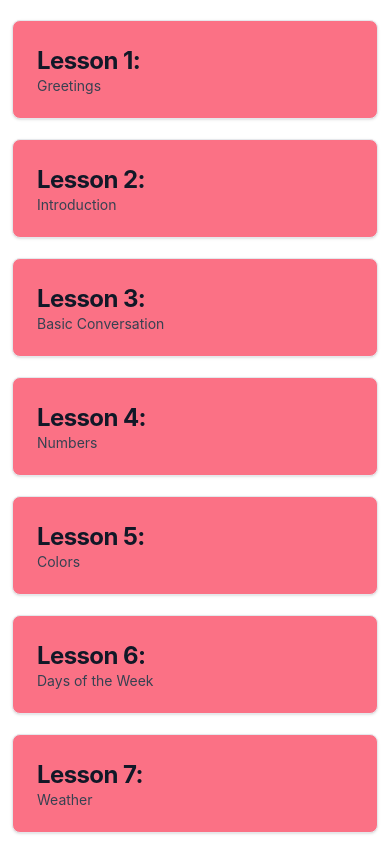
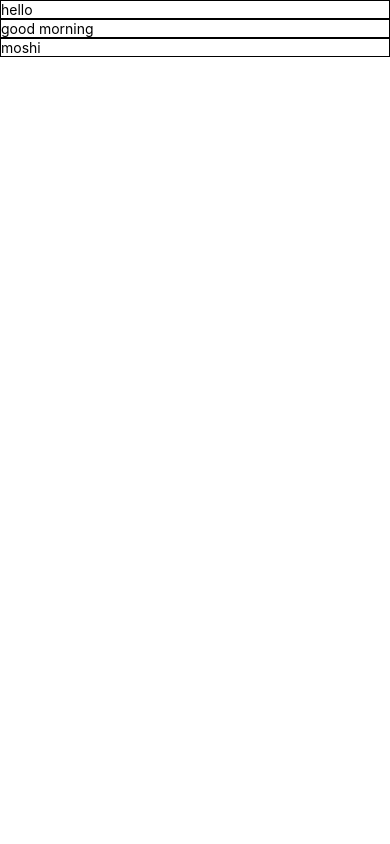
Before and after one commit to alrayhan587/TheSpiceApp, a React Native app: screen /Root in a window 390 px wide. Built offline with nearby package versions, Linux system fonts and the light colour scheme.

Commit message:
UpdateIt

```diff
--- a/App.js
+++ b/App.js
@@ -6,11 +6,13 @@ import ConversationScreen from './Screens/ConversationScreen'
 import LoginScreen1 from './Screens/LoginScreen1'
 import ConversationListScreen from './Screens/ConversationListScreen'
 import LearningPath from './Screens/LearningPath'
+import GameScreen1 from './Screens/GameScreen1'
 
 const App = () => {
   return (
     // <App_navigation></App_navigation>
-    <LearningPath></LearningPath>
+    // <LearningPath></LearningPath>
+    <GameScreen1></GameScreen1>
     // <ConversationScreen></ConversationScreen>
 
     // <ConversationListScreen></ConversationListScreen>
--- /dev/null
+++ b/Screens/GameScreen1.js
@@ -0,0 +1,34 @@
+import { View, Text, TouchableOpacity } from 'react-native';
+import React, { useState } from 'react'
+
+const GameScreen1 = () => {
+    const obj1 = { eng: "hello", jap: "moshi" };
+    const obj2 = { eng: "good morning", jap: "konichiwa" };
+
+    const [currentObjectIndex, setCurrentObjectIndex] = useState(0); // State to track the index of the current object
+
+    const handlePress = () => {
+        setCurrentObjectIndex(prevIndex => (prevIndex + 1) % objects.length); // Update the index to the next object
+    };
+    const objects = [obj1, obj2];
+    return (
+        <View className="flex">
+            {objects.map((obj, index) => (
+                <TouchableOpacity key={index} onPress={() => console.log(obj.eng)}>
+                    <Text className="border ">{obj.eng}</Text>
+                </TouchableOpacity>
+
+
+
+            ))}
+
+            <View className="">
+                <TouchableOpacity onPress={handlePress}>
+                    <Text className="border">{objects[currentObjectIndex].jap}</Text>
+                </TouchableOpacity>
+                </View>
+        </View>
+    )
+}
+
+export default GameScreen1
--- a/Screens/LearningPath.js
+++ b/Screens/LearningPath.js
@@ -1,27 +1,38 @@
-import { View, Text,Image, ScrollView, TextInput, TouchableOpacity } from 'react-native'
+import { View, Text, Image, ScrollView, TextInput, TouchableOpacity, Button } from 'react-native'
+
 import React, { useEffect, useState } from 'react'
 import lessonData from './Lesson.json';
 import LessonsScreen from './LessonsScreen';
 
 const LearningPath = () => {
 
-  const [lessons, setLessons]=useState([]);
-  useEffect(()=>{
+  const [lessons, setLessons] = useState([]);
+  useEffect(() => {
     setLessons(lessonData);
-  },[])
+  }, [])
 
   return (
-    <ScrollView>
+    <ScrollView className="mt-5">
+
+      <View className="my-3 ml-3">
+        <Text className="text-4xl font-bold text-rose-400">Lesson</Text>
+        <Text className="text-sm">Learn the Language with game</Text>
+      </View>
 
       {/* For search button */}
 
+
+      <TextInput
+        className=" border rounded-lg p-3 mx-3 mb-5"
+        placeholder="Search..."
+      />
 
 
       {/* For lesson section */}
       <View className="mt-5">
         {/* <Text>LearningPath : {lessons.length}</Text> */}
         <View>
-          {lessons.map(les=><LessonsScreen key={les.id} lessons={les}></LessonsScreen>)}
+          {lessons.map(les => <LessonsScreen key={les.id} lessons={les}></LessonsScreen>)}
         </View>
       </View>
     </ScrollView>
--- a/Screens/LessonsScreen.js
+++ b/Screens/LessonsScreen.js
@@ -1,19 +1,19 @@
-import { View, Text } from 'react-native'
+import { View, Text, TouchableOpacity } from 'react-native'
 import React from 'react'
 
 const LessonsScreen = ({ lessons }) => {
     const { id, name, number } = lessons;
     return (
-        <View className="">
+        <TouchableOpacity className="">
 
-            <View className="p-6 mb-5 mx-3 bg-rose-400 border border-gray-200 rounded-lg shadow hover:bg-gray-100 dark:bg-gray-800 dark:border-gray-700 ">
+            <View className="p-6 mb-5 mx-3 bg-gray-200 border border-gray-200 rounded-lg shadow hover:bg-gray-100 dark:bg-gray-800 dark:border-gray-700 ">
 
                 <Text className=" text-2xl font-bold tracking-tight text-gray-900 dark:text-white">Lesson {lessons.number}:</Text>
                 <Text className="font-normal text-gray-700 dark:text-gray-400">{lessons.name}</Text>
             </View>
 
 
-        </View>
+        </TouchableOpacity>
     )
 }
 
```
